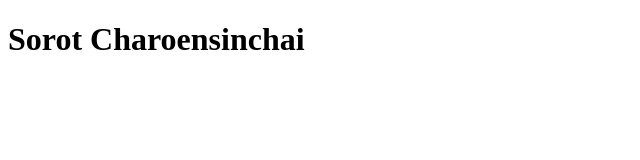
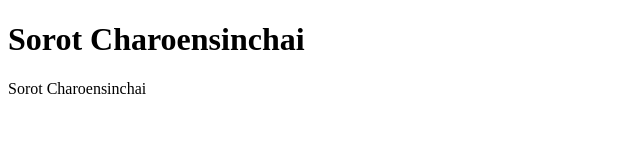
Before and after one commit to taemoolopliam/taemoolopliam.github.io, a plain HTML site: page index.html in a window 1280 px wide. Shown: the whole page, without its empty margins (0-640 px from the left). Drawn offline with Linux system fonts and the light colour scheme.

Commit message:
Update index.html

```diff
--- a/index.html
+++ b/index.html
@@ -10,3 +10,4 @@
   <h1>Sorot Charoensinchai</h1>
 </body>
 </html>
+Sorot Charoensinchai
```
